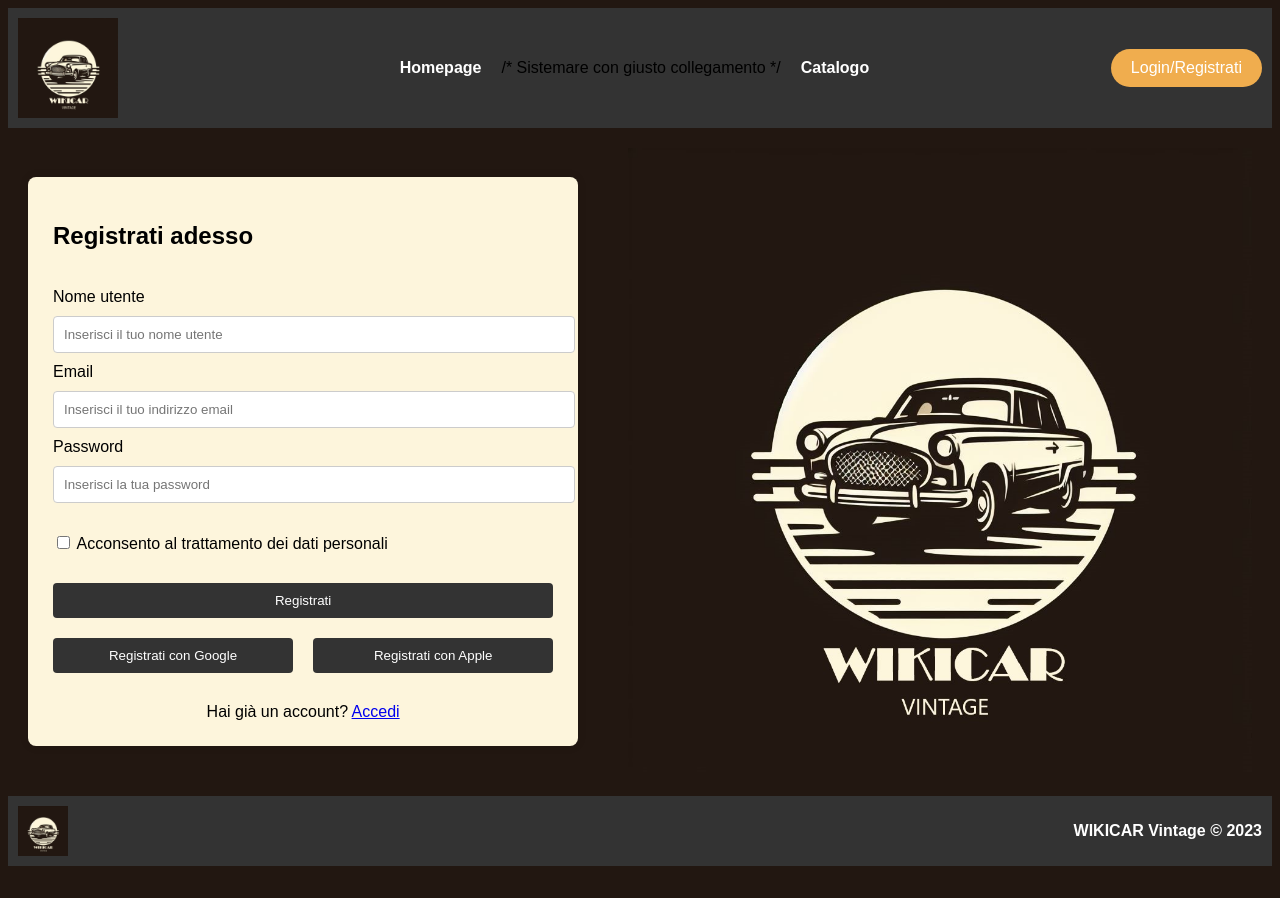
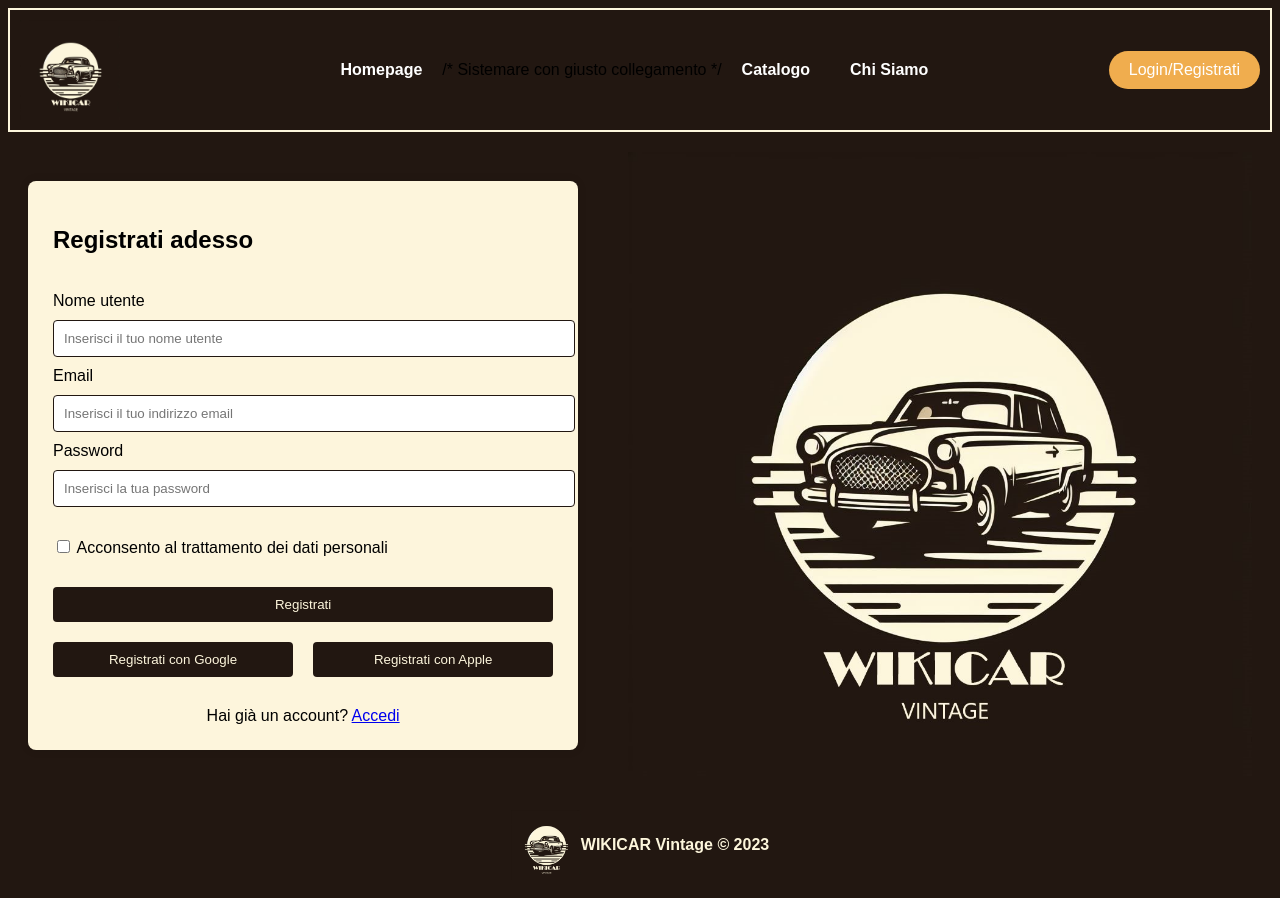
Before and after one commit to mariodan02/TecWeb23, a PHP site: page /registrazione.php in a window 1280 px wide. Before the commit the page ends 866 px from the top, so only its background shows below. Run offline with PHP 8.4, Linux system fonts and the light colour scheme.

Commit message:
idk
commit eligio CSS

```diff
--- a/footer.php
+++ b/footer.php
@@ -6,11 +6,12 @@
 <title>Footer Esempio</title>
 <style>
   .footer-container {
-    background-color: #333; /* Sostituisci con il colore esatto del tuo background */
-    color: white; /* Sostituisci con il colore esatto del tuo testo */
+    clear: both;
+    background-color: #221711; /* Sostituisci con il colore esatto del tuo background */
+    color: #FDF6DC; /* Sostituisci con il colore esatto del tuo testo */
     display: flex;
-    justify-content: space-between;
     align-items: center;
+    justify-content: center;
     padding: 10px;
     font-size: 16px; /* Regola in base alle tue preferenze */
   }
@@ -21,7 +22,7 @@
   }
 
   .footer-logo img {
-    max-width: 50px; /* Regola in base alle dimensioni del tuo logo */
+    max-width: 70px; /* Regola in base alle dimensioni del tuo logo */
   }
 
   .footer-text {
--- a/header.php
+++ b/header.php
@@ -6,11 +6,12 @@
 <title>Header Esempio</title>
 <style>
   .header-container {
-    background-color: #333; /* Sostituisci con il colore esatto del tuo background */
+    background-color: #221711; /* Sostituisci con il colore esatto del tuo background */
     display: flex;
     justify-content: space-between;
     align-items: center;
     padding: 10px;
+    border: solid #FDF6DC 2px;
   }
 
   .logo {
@@ -59,6 +60,7 @@
   <ul class="navigation">
     <li><a href="#">Homepage</a></li>  /* Sistemare con giusto collegamento */
     <li><a href="#">Catalogo</a></li>
+    <li><a href="#">Chi Siamo</a></li>
     <!-- Altre voci di navigazione se necessario -->
   </ul>
   <a href="registrazione.php" class="login-button">Login/Registrati</a>
--- a/style.css
+++ b/style.css
@@ -25,7 +25,7 @@ body {
     width: 100%;
     padding: 10px;
     margin: 10px 0;
-    border: 1px solid #ccc;
+    border: 1px solid #221711;
     border-radius: 4px;
   }
 
@@ -39,8 +39,8 @@ body {
     margin: 10px 0;
     border: none;
     border-radius: 4px;
-    background-color: #333;
-    color: white;
+    background-color: #221711;
+    color: #FDF6DC;
   }
 
   .social-login {
@@ -63,5 +63,5 @@ body {
 
   .branding img {
     max-width: 100%;
-    height: auto;
+    height:fit-content;
   }
```
